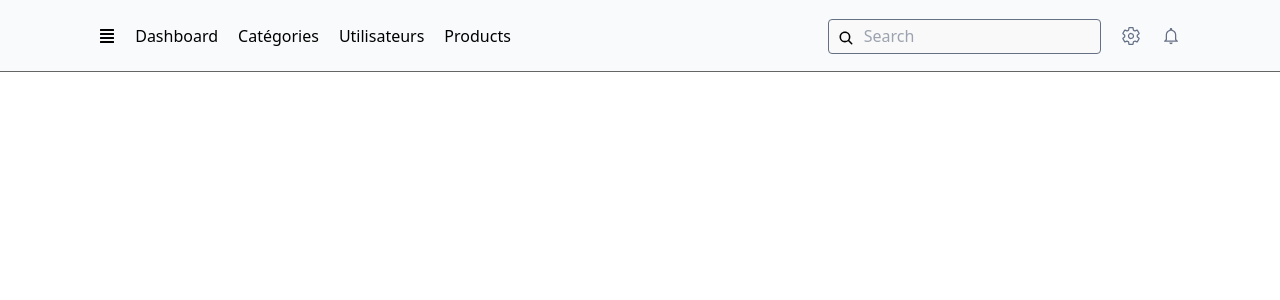
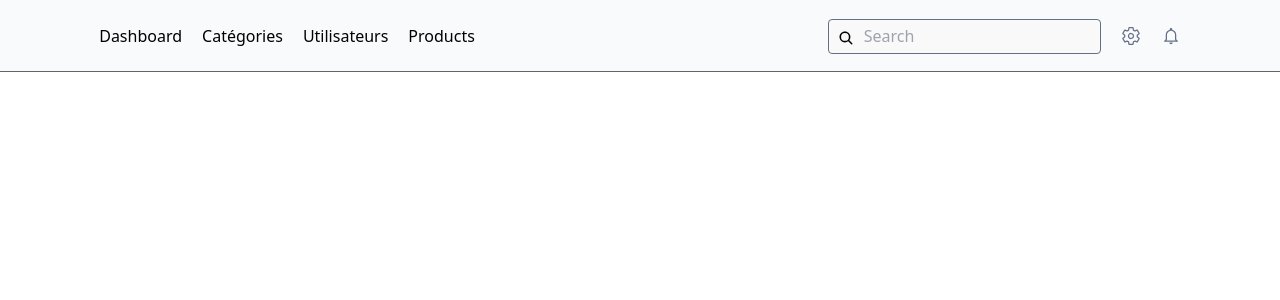
Before and after one commit to TheWisePigeon/lucy-web, a React (Vite) app: page /dashboard in a window 1280 px wide. Shown: the top 300 px of the page. Built offline with nearby package versions, Linux system fonts and the light colour scheme.

Commit message:
navbar responsive finish

```diff
--- a/src/components/Navbar.tsx
+++ b/src/components/Navbar.tsx
@@ -2,13 +2,30 @@ import { IoSettingsOutline } from "react-icons/io5";
 import { IoMdNotificationsOutline } from "react-icons/io";
 import { FaAlignJustify } from "react-icons/fa";
 import { IoSearch } from "react-icons/io5";
+import { useState } from "react";
 function Navbar() {
+
+  const [toogleMenu, setToogleMenu] = useState(false);
+
+  const handleDropdown = () => {
+
+    setToogleMenu(!toogleMenu);
+  }
+
   return (
     <div className="bg-slate-50 top-0 h-[4.5rem] max-h-[5rem] resize-none border-b border-neutral-700/80">
       <div className="max-width-container">
-        <div className="flex min-h-[4.5rem] justify-between items-center">
-          <div className="flex gap-5 items-center px-4 py-4">
-            <FaAlignJustify />
+        <div className="flex min-h-[4.5rem] justify-between items-center relative">
+          <FaAlignJustify className="icon-menu" onClick={handleDropdown} />
+          {toogleMenu && (
+            <div className="dropdown-menu">
+              <span>Dashboard</span>
+              <span>Catégories</span>
+              <span>Utilisateurs</span>
+              <span>Products</span>
+            </div>
+          )}
+          <div className="navbar-menu">
             <span>Dashboard</span>
             <span>Catégories</span>
             <span>Utilisateurs</span>
--- a/src/index.css
+++ b/src/index.css
@@ -64,3 +64,46 @@
     font-weight: 500;
   }
 }
+
+.icon-menu {
+  font-size: 25px;
+}
+
+.navbar-menu {
+  display: flex;
+  align-items: center;
+  padding-inline: 16px;
+  padding-block: 16px;
+  gap: 20px;
+}
+
+@media screen and (min-width: 992px) {
+  .icon-menu {
+    display: none;
+  }
+}
+
+@media screen and (max-width: 992px) {
+  .navbar-menu {
+    display: none;
+  }
+}
+
+@media screen and (max-width: 768px) {
+  .max-width-container .search {
+    display: none;
+  }
+}
+
+.dropdown-menu {
+  display: flex;
+  flex-direction: column;
+  background-color: white;
+  border: 1px solid #667085;
+  padding-inline: 30px;
+  padding-block: 20px;
+  gap: 20px;
+  position: absolute;
+  top: 70px;
+  border-radius: 4px;
+}
```
